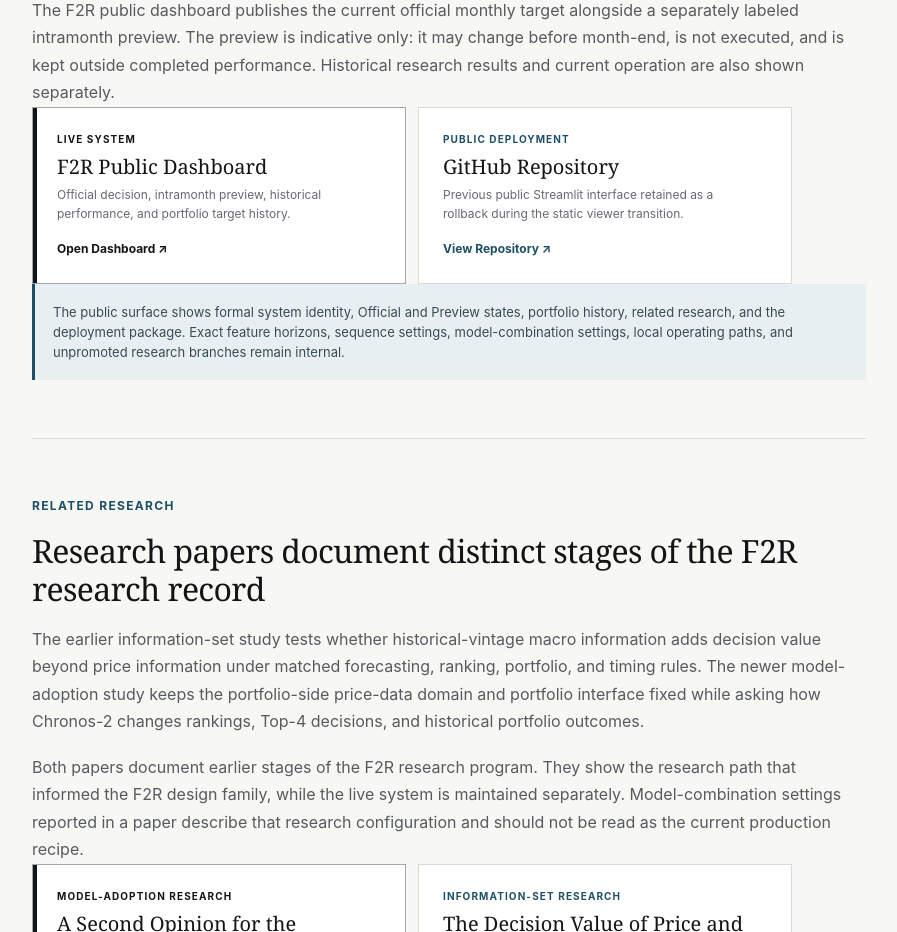
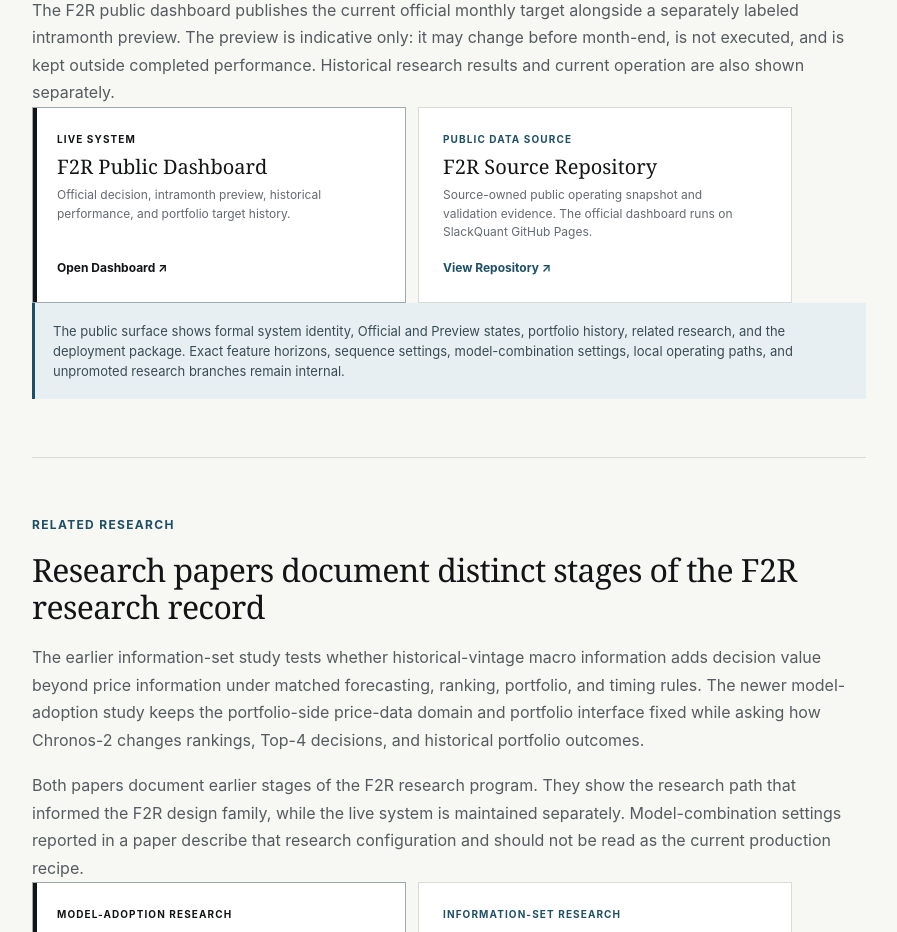
Before and after one commit to slackquant80/slackquant-research, a Next.js app: page /systems/f2r in a window 1280 px wide. Shown: the part 3960-4892 px from the top of the page, without its empty margins (334-1231 px from the left). Built offline with nearby package versions, Linux system fonts and the light colour scheme; no server answers.

Commit message:
Clarify F2R static dashboard and distinguish GitHub source repo from hosting

```diff
--- a/src/app/systems/f2r/page.tsx
+++ b/src/app/systems/f2r/page.tsx
@@ -194,9 +194,9 @@ export default function F2rSystemPage() {
               ) : null}
               {item.links.deploymentRepository ? (
                 <a className="artifact" href={item.links.deploymentRepository} target="_blank" rel="noopener noreferrer">
-                  <span className="artifact-kicker">PUBLIC DEPLOYMENT</span>
-                  <strong>GitHub Repository</strong>
-                  <small>Previous public Streamlit interface retained as a rollback during the static viewer transition.</small>
+                  <span className="artifact-kicker">PUBLIC DATA SOURCE</span>
+                  <strong>F2R Source Repository</strong>
+                  <small>Source-owned public operating snapshot and validation evidence. The official dashboard runs on SlackQuant GitHub Pages.</small>
                   <span className="artifact-action">View Repository ↗</span>
                 </a>
               ) : null}
```
